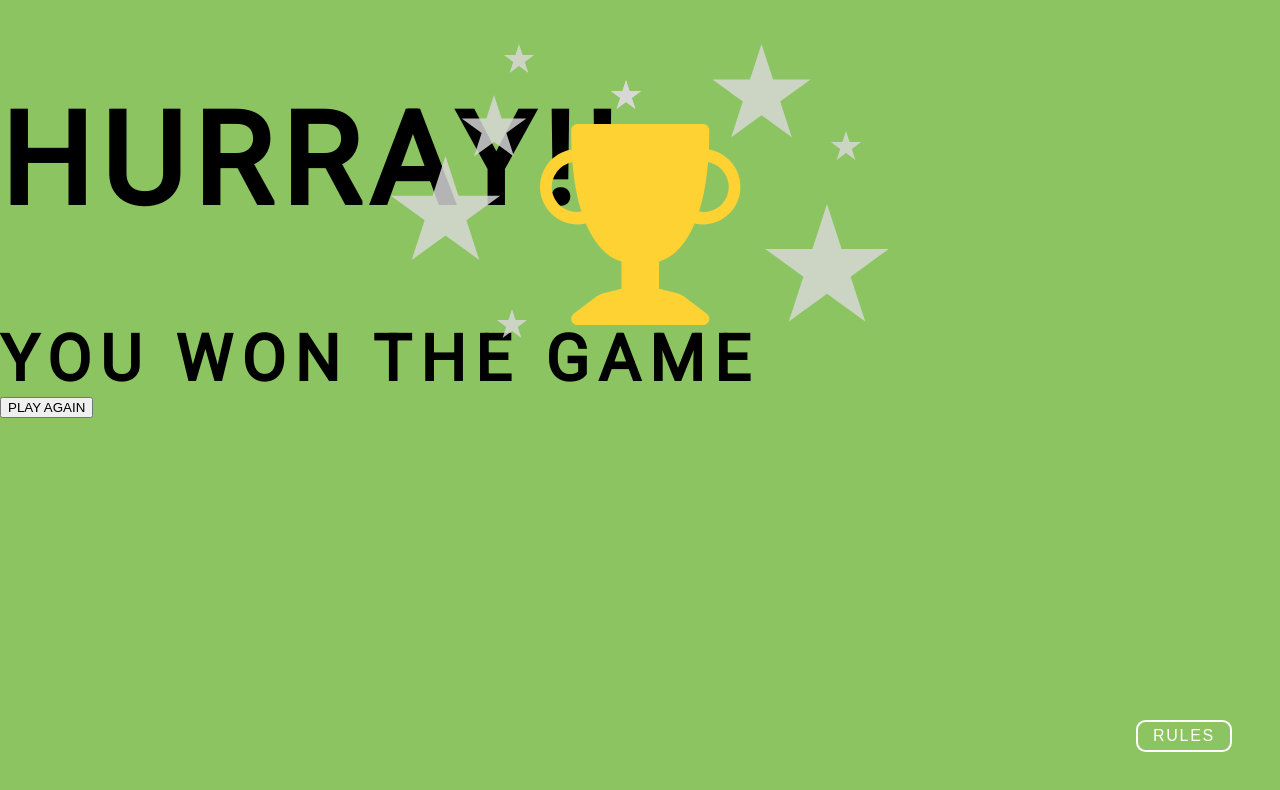
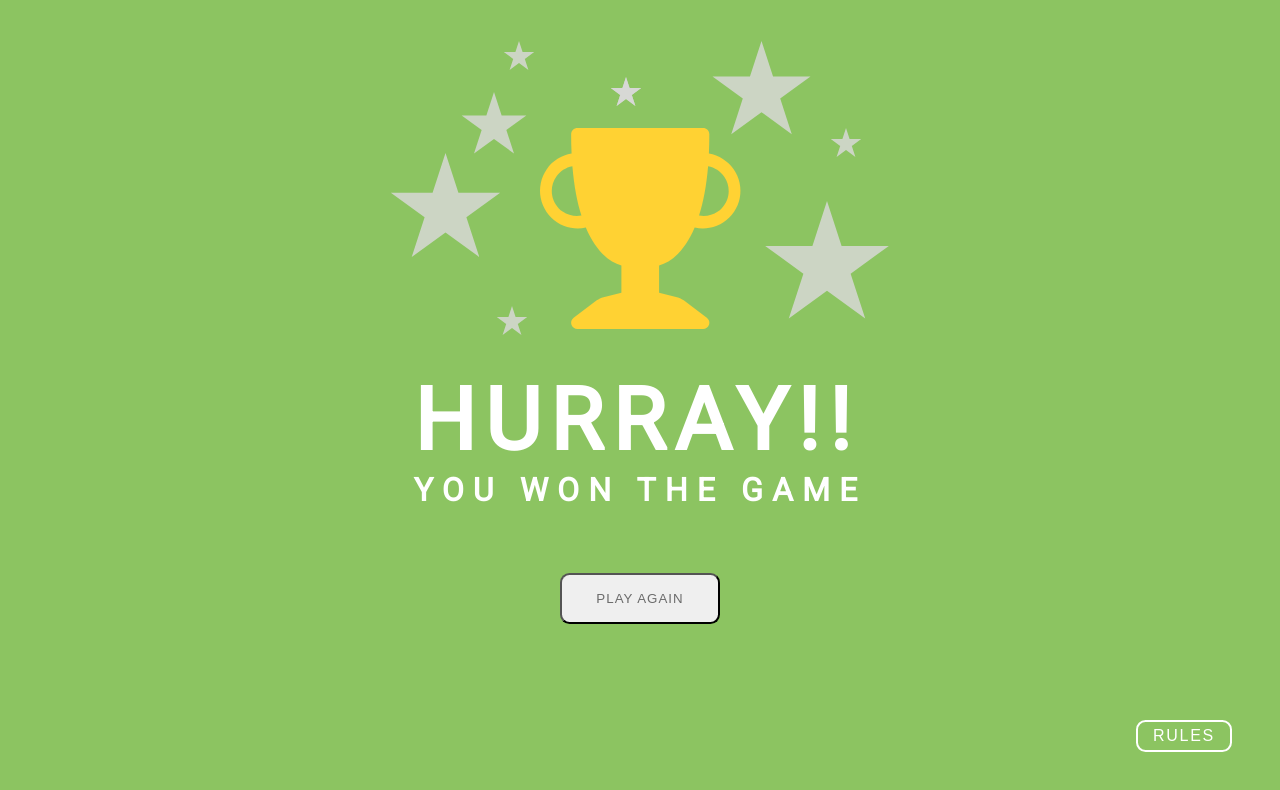
Before and after one commit to akycdi/cuvette, a plain HTML site: page rock_paper_scissors/winner.html in a window 1280 px wide. Drawn offline with Linux system fonts and the light colour scheme.

Commit message:
winner page done

```diff
--- a/rock_paper_scissors/CSS/winner.css
+++ b/rock_paper_scissors/CSS/winner.css
@@ -76,27 +76,49 @@
 .container {
   display: flex;
   flex-direction: column;
+  align-items: center;
 }
 .cupContainer {
-  background-color: red;
   display: flex;
   justify-content: center;
   align-items: center;
   position: relative;
+  flex-direction: column;
 }
 
 .cup,
 .stars {
-  margin-top: 35%;
-  position: absolute;
+  margin-top: 8rem;
 }
 
 .stars {
-  margin-top: 30%;
+  margin-top: -18rem;
 }
 
 .textContainer {
-  font-size: 4rem;
+  margin-top: 2rem;
+  position: relative;
+  color: white;
+}
+
+.hurryText {
+  font-size: 5.4rem;
   font-weight: 600;
   letter-spacing: 9.1px;
 }
+
+.winText {
+  font-size: 2rem;
+  font-weight: 600;
+  letter-spacing: 9.1px;
+}
+
+.buttonContainer {
+  margin-top: 4rem;
+  padding: 1rem;
+  border-radius: 0.6rem;
+  width: 10rem;
+  color: #6B6B6B;
+  letter-spacing: 1px;
+
+}
--- a/rock_paper_scissors/JS/index.js
+++ b/rock_paper_scissors/JS/index.js
@@ -148,7 +148,7 @@ function updatedom(roundResult) {
     resultMessage.innerText = "YOU WIN! AGAINST PC";
     actionButton.innerText = "PLAY AGAIN";
     actionButton.addEventListener("click", function () {
-      window.location.reload();
+      window.location.href = "winner.html";
     });
   } else if (roundResult.winner === "Computer") {
     resultMessage.innerText = " YOU LOST! AGAINST PC";
--- a/rock_paper_scissors/JS/winner.js
+++ b/rock_paper_scissors/JS/winner.js
@@ -4,3 +4,7 @@ function openPopup() {
 function closePopup() {
   document.getElementById("popup").style.display = "none";
 }
+
+function playAgainBtn() {
+  window.history.back();
+}
--- a/rock_paper_scissors/winner.html
+++ b/rock_paper_scissors/winner.html
@@ -17,18 +17,17 @@
   <body>
     <div class="container">
       <div class="cupContainer">
-          <img class="cup" src="./static/winnerPage/cup.svg" alt="" />
-          <img class="stars" src="./static/winnerPage/stars.svg" alt="" />
+        <img class="cup" src="./static/winnerPage/cup.svg" alt="" />
+        <img class="stars" src="./static/winnerPage/stars.svg" alt="" />
       </div>
 
       <div class="textContainer">
-        <h1>HURRAY!!</h1>
-        <span>YOU WON THE GAME</span>
+        <span class="hurryText">HURRAY!!</span>
+        <br />
+        <span class="winText">YOU WON THE GAME</span>
       </div>
 
-      <div class="buttonContainer">
-        <button>PLAY AGAIN</button>
-      </div>
+      <button class="buttonContainer" onclick="playAgainBtn()">PLAY AGAIN</button>
 
       <div id="popup" class="popup">
         <div class="popup-content">
```
